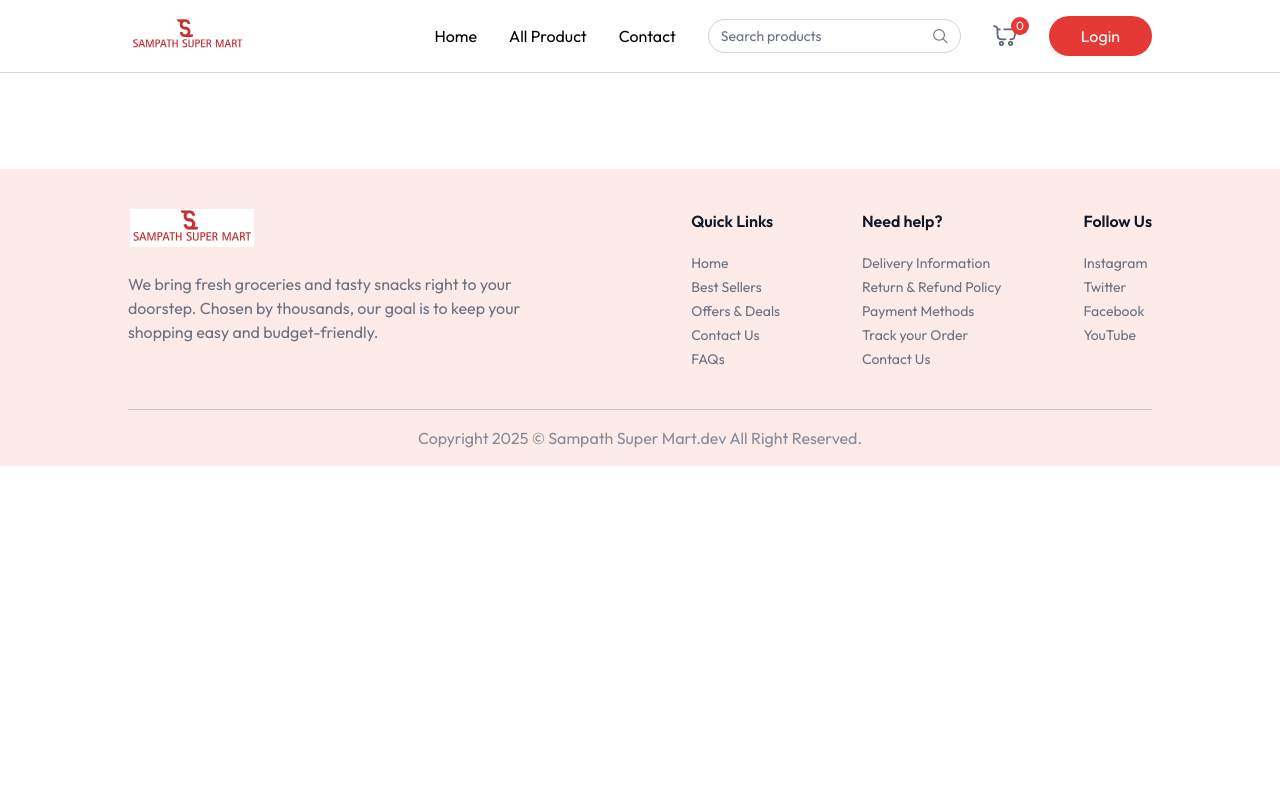
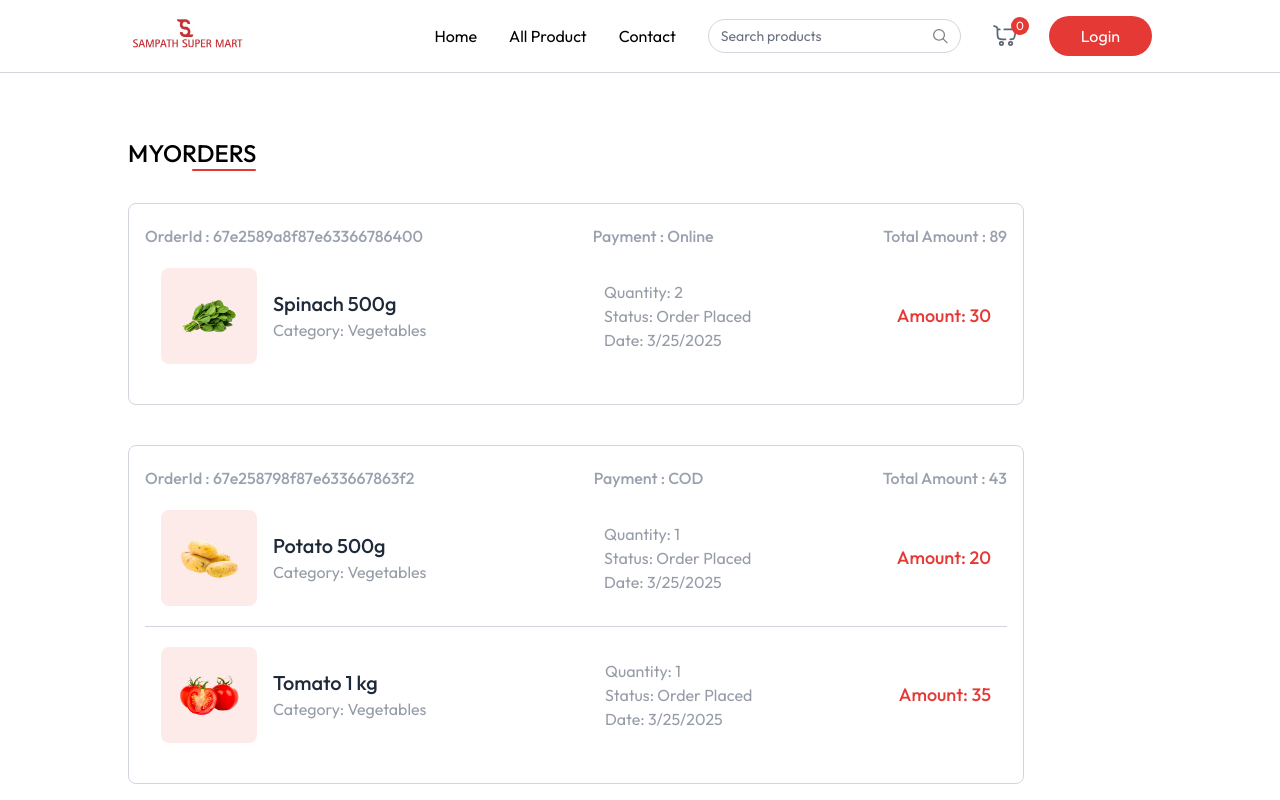
Before and after one commit to sanjuka2001/sampath-supermart, a React (Vite) app in the folder client/: page /my-orders in a window 1280 px wide. Shown: the top 800 px of the page. Built offline with nearby package versions, Linux system fonts and the light colour scheme.

Commit message:
complete-myOrder-page

```diff
--- a/client/src/App.jsx
+++ b/client/src/App.jsx
@@ -11,6 +11,7 @@
 import ProductDetails from './pages/ProductDetails';
 import Cart from './pages/Cart';
 import AddAddress from './pages/AddAddress';
+import MyOrders from './pages/MyOrders';
 
 const App = () => {
 
@@ -31,6 +32,7 @@
           <Route path='/products/:category/:id' element={<ProductDetails/>}/>
           <Route path='/Cart' element={<Cart/>}/>
           <Route path='/add-address' element={<AddAddress/>}/>
+          <Route path='/my-orders' element={<MyOrders/>}/>
 
         </Routes>
       </div>
--- a/client/src/components/ProductCard.jsx
+++ b/client/src/components/ProductCard.jsx
@@ -25,7 +25,7 @@
                 </div>
                 <div className="flex items-end justify-between mt-3">
                     <p className="md:text-xl text-base font-medium text-green-400">
-                       {currency} ${product.offerPrice} {" "} <span className="text-gray-500/60 md:text-sm text-xs line-through">{currency}${product.price}</span>
+                       {currency}{product.offerPrice} {" "} <span className="text-gray-500/60 md:text-sm text-xs line-through">{currency}{product.price}</span>
                     </p>
                     <div onClick={(e)=>{e.stopPropagation();}} className="text-red-600">
                         {!cartItems[product._id] ? (
--- a/client/src/context/AppContext.jsx
+++ b/client/src/context/AppContext.jsx
@@ -7,7 +7,7 @@
 
 export const AppContextProvider = ({children})=>{
 
-    const currency = import.meta.VITE_CURRENCY;
+    const currency = import.meta.env.VITE_CURRENCY;
 
     const navigate = useNavigate();
     const [user,setUser] = useState(null)
--- /dev/null
+++ b/client/src/pages/MyOrders.jsx
@@ -0,0 +1,76 @@
+import React, { useEffect, useState } from 'react'
+import { useAppContext } from '../context/AppContext'
+import { dummyOrders } from '../assets/assets'
+
+
+const MyOrders = () => {
+
+   const [myOrders,setMyOrders] = useState([])
+   const {currency} = useAppContext()
+
+   const fetchMyOrders = async () => {
+       setMyOrders(dummyOrders)
+   }
+
+   useEffect(()=>{
+     fetchMyOrders()
+   },[])
+
+
+    return (
+        <div className='mt-16 pb-16'>
+            <div className='flex flex-col items-end w-max mb-8'>
+                <p className='text-2xl font-medium uppercase'>MyOrders</p>
+                <div className='w-16 h-0.5 bg-primary rounded-full'></div>
+
+            </div>
+
+            {myOrders.map((order,index)=>(
+               <div key={index} className='border border-gray-300 rounded-lg mb-10 p-4 py-5 max-w-4xl'>
+                <p className='flex justify-between md:items-center text-gray-400 md:font-medium max-md:flex-col'>
+                    <span>OrderId : {order._id}</span>
+                    <span>Payment : {order.paymentType}</span>
+                    <span>Total Amount : {currency}{order.amount}</span>
+                </p>
+
+                {order.items.map((item,index)=>(
+                    <div key={index} className={`relative bg-white text-gray-500/70 ${
+                        order.items.length !== index+1 && "border-b"
+                    } border-gray-300 flex flex-col md:flex-row md:items-center justify-between p-4 py-5 md:gap-16 w-full max-w-4xl `}>
+
+                        <div className='flex items-center mb-4 md:mb-0'>
+                            <div className='bg-primary/10 p-4 rounded-lg'>
+
+                               <img src={item.product.image[0]} alt="" className='w-16 h-16' />
+
+                            </div>
+
+                            <div className='ml-4'>
+                                <h2 className='text-xl font-medium text-gray-800'>{item.product.name}</h2>
+                                <p>Category: {item.product.category} </p>
+                            </div>
+                        </div>
+
+                        <div className='flex flex-col justify-center md:ml-8 mb-0'>
+                            <p>Quantity: {item.quantity || "1"}</p>
+                            <p>Status: {order.status || "1"}</p>
+                            <p>Date: {new Date(order.createdAt).toLocaleDateString()}</p>
+                        </div>
+
+                        <p className='text-primary text-lg font-medium'>
+                            Amount: {currency} {item.product.offerPrice * item.quantity}
+                        </p>
+
+                    </div>
+                ))}
+               </div>
+            ))}
+
+
+        </div>
+
+
+    )
+}
+
+export default MyOrders
```
Also changed, not shown: client/src/components/seller/SellerLogin.jsx (added).
